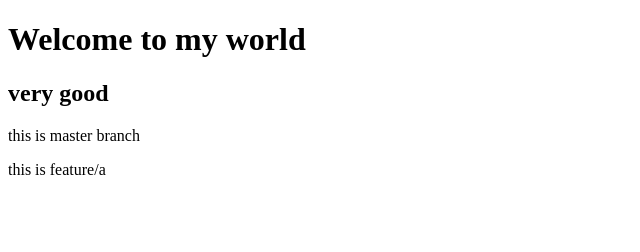
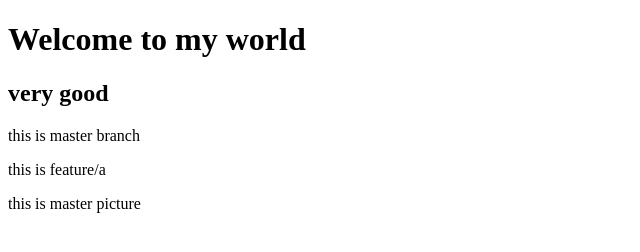
Before and after one commit to s19003045/gitcommand-test, a website: page index.html in a window 1280 px wide. Shown: the whole page, without its empty margins (0-640 px from the left). Drawn offline with Linux system fonts and the light colour scheme.

Commit message:
add div to index.html

```diff
--- a/index.html
+++ b/index.html
@@ -13,6 +13,7 @@
   <h2>very good</h2>
   <p>this is master branch</p>
   <p>this is feature/a</p>
+  <div class="picture">this is master picture</div>
 </body>
 
 </html>
```
